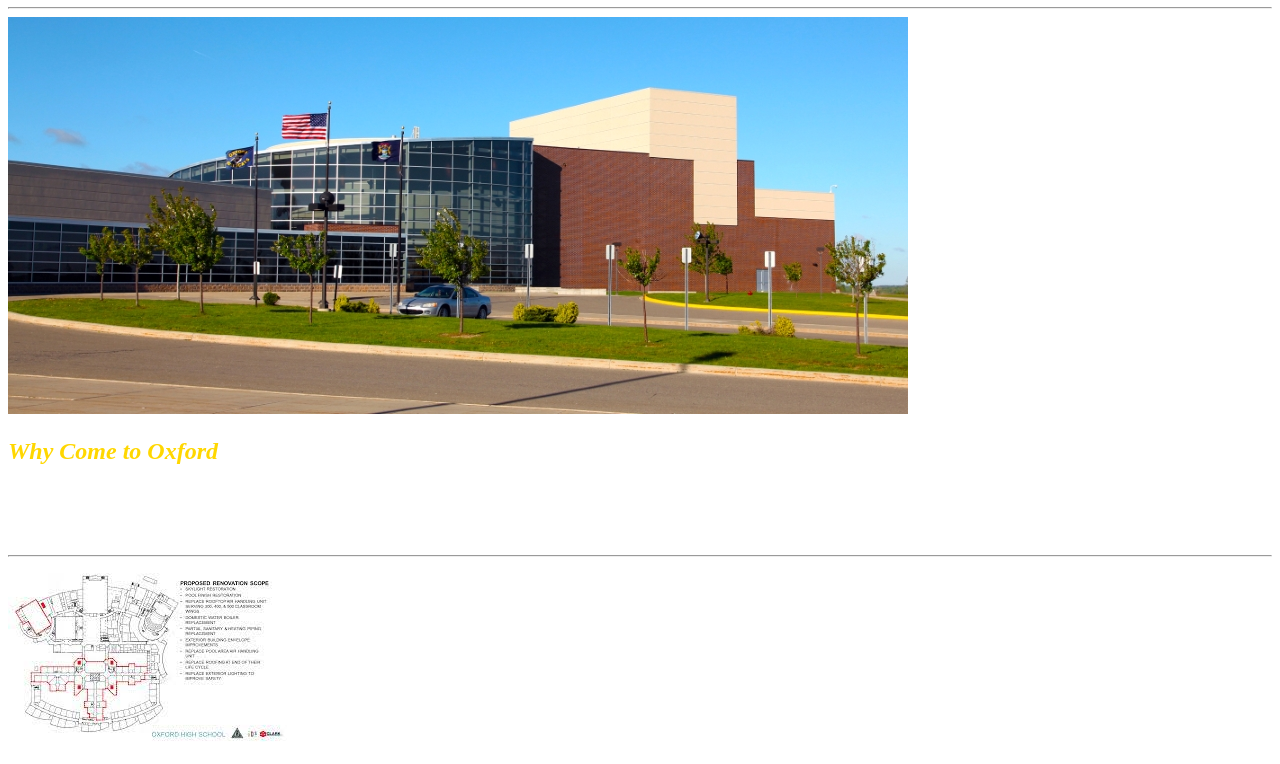
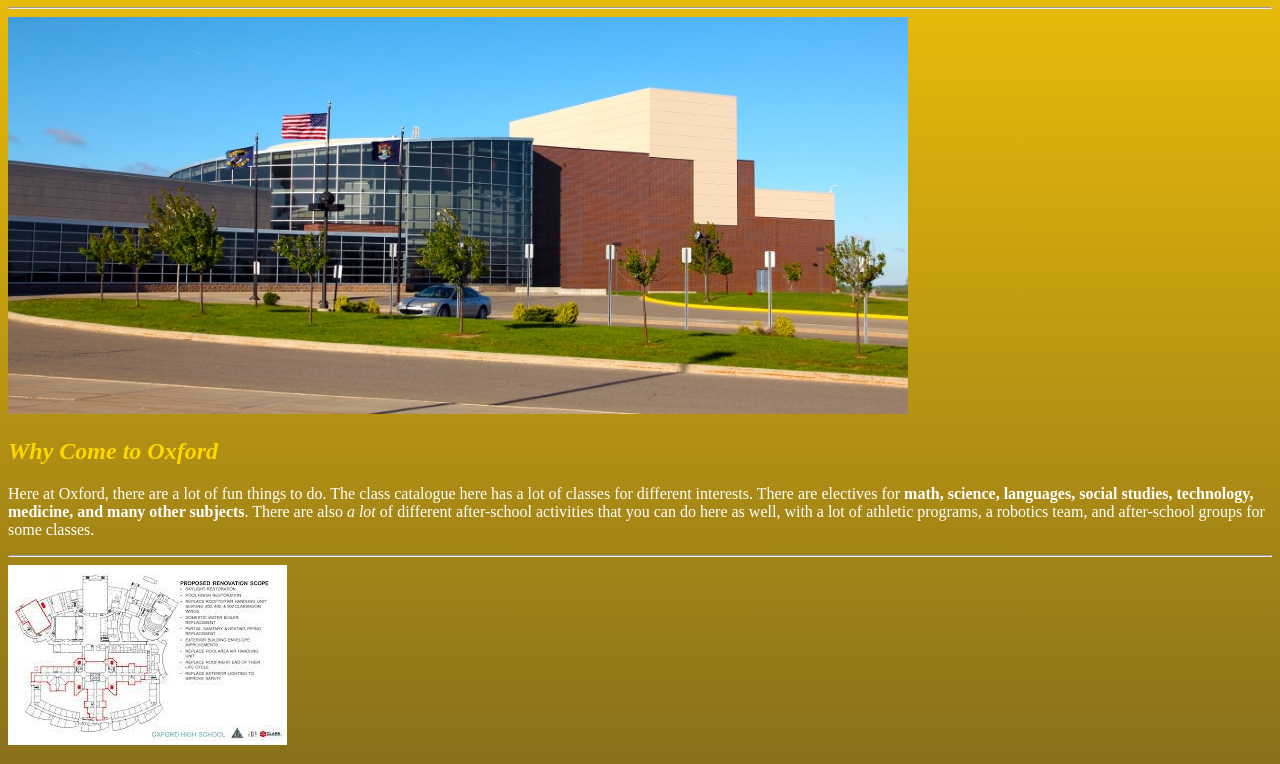
Before and after one commit to GrievingTuna/oxfordpage, a plain HTML site: page index.html in a window 1280 px wide. Shown: the part 185-949 px from the top of the page. Drawn offline with Linux system fonts and the light colour scheme.

Commit message:
Update index.html

```diff
--- a/index.html
+++ b/index.html
@@ -6,13 +6,13 @@
     <title>Oxford High School</title>
 		<center><p><h1 style="color:gold;">Oxford High School</h1></p></center>
 	<style>
-		#back {
+		body {
   			background-image: linear-gradient(#ffcd05, #0f1031);
 		}
 	</style>
 		<hr>
   </head>
-  <body class="back">
+  <body>
 		<img src="Images\Oxford High School Exterior.jpg">
 			<p><h2 style="color:gold;"><i>Why Come to Oxford</i></h2></p>
 			<p style="color:white;">
```
